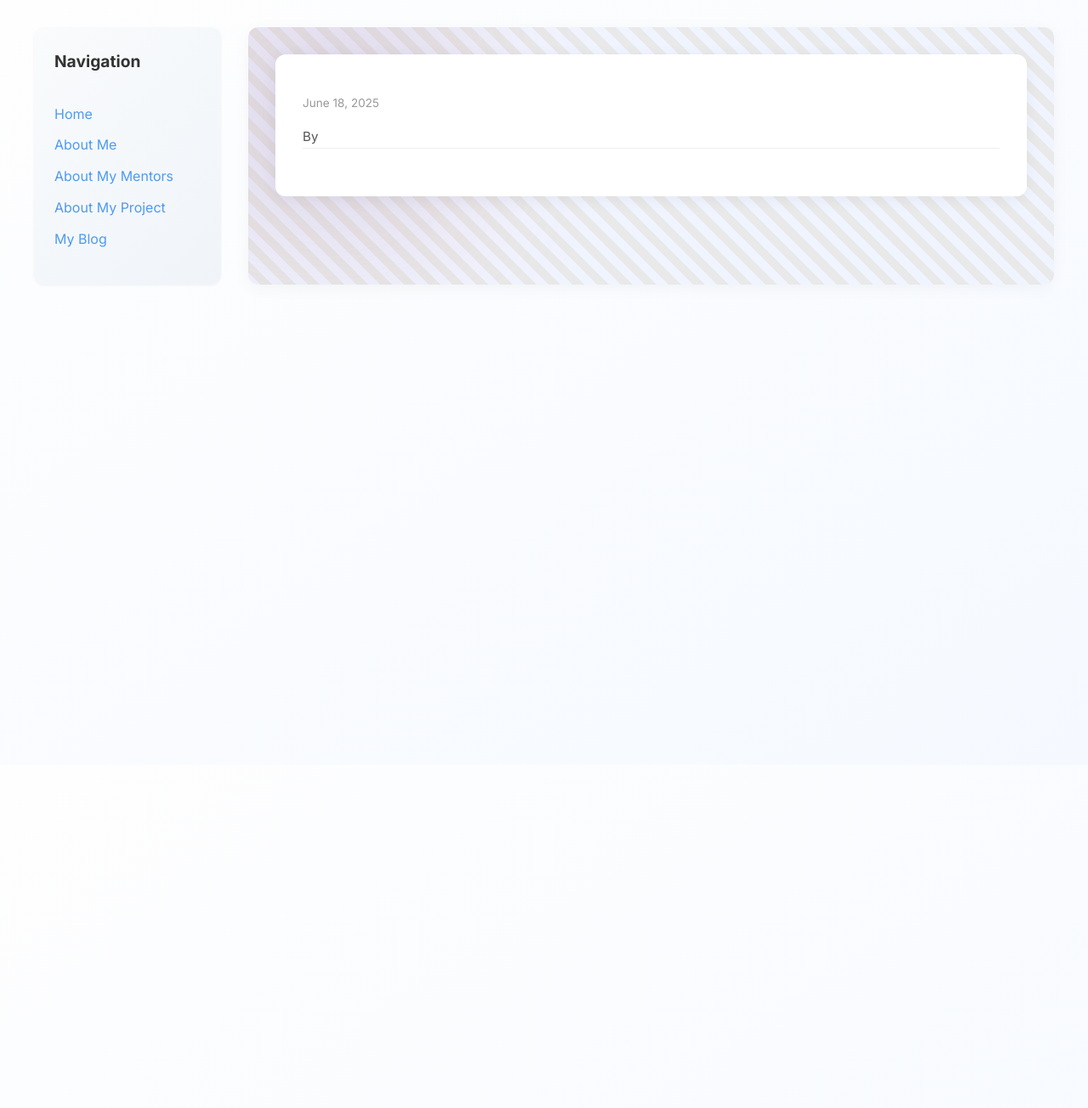
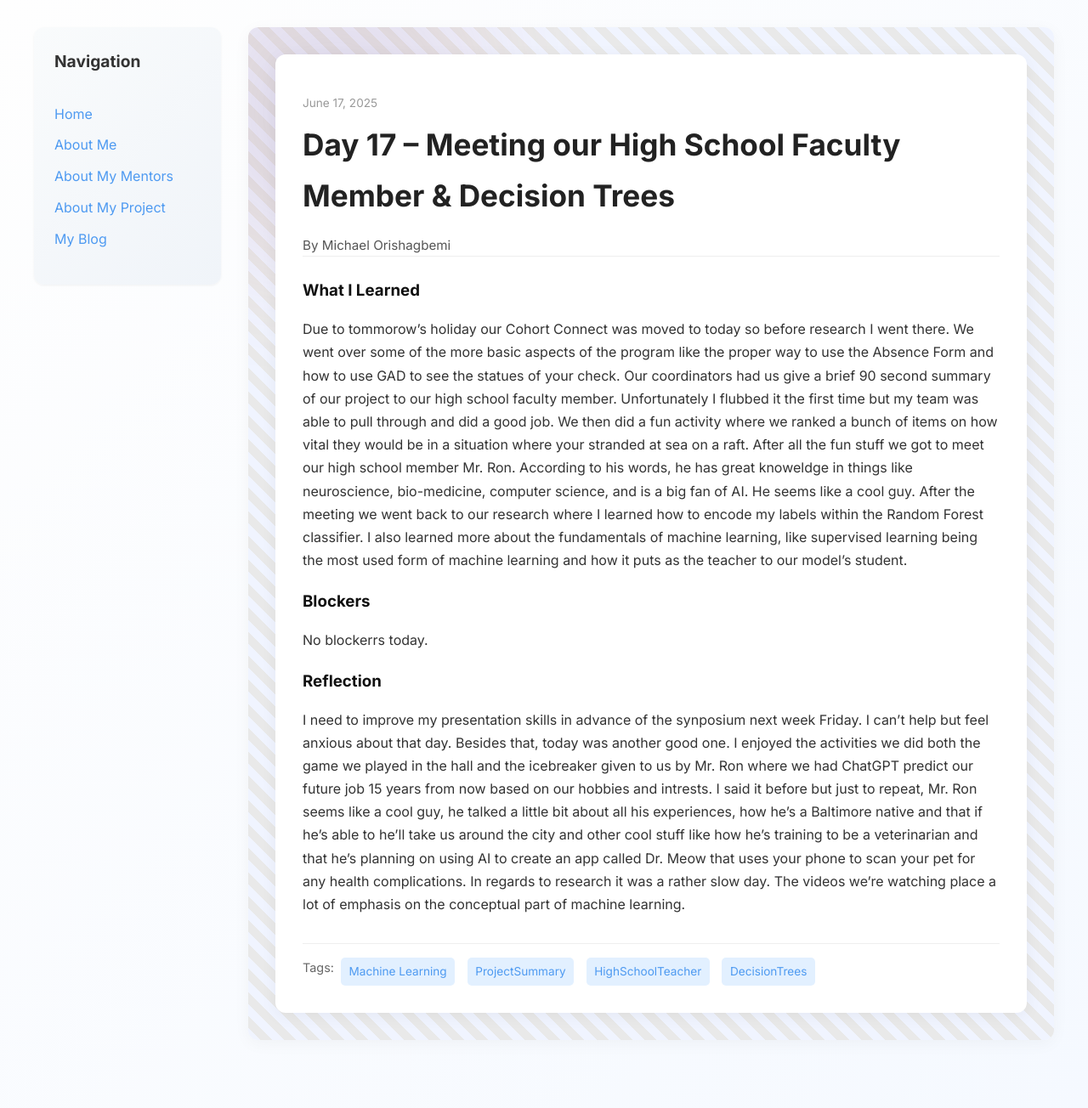
Before and after one commit to miori2/miori2.github.io, a Jekyll site: the page built from _posts/2025-06-18-day-17.md, in a window 1280 px wide. Shown: the whole page at 85% size. Built offline with Jekyll 4.4.1, drawn with Linux system fonts in a browser that asks for light colours; our own code applies the rules of GitHub Pages for plain Markdown files; before the commit the page ends 900 px from its top, so only the background shows below that.

Commit message:
Update 2025-06-18-day-17.md

```diff
--- a/_posts/2025-06-18-day-17.md
+++ b/_posts/2025-06-18-day-17.md
@@ -4,7 +4,7 @@ title: "Day 17 – Meeting our High School Faculty Member & Decision Trees"
 date: 2025-06-17
 author: Michael Orishagbemi
 permalink: /day17.html
-tags: ["Machine Learning", "ProjectSummary", "HighSchoolTeacher", "DecisionTrees", "]
+tags: ["Machine Learning", "ProjectSummary", "HighSchoolTeacher", "DecisionTrees",]
 
 what_i_learned: |
   Due to tommorow's holiday our Cohort Connect was moved to today so before research I went there. We went over some of the more basic aspects of the program like the proper way to use the Absence Form and how to use GAD to see the statues of your check. Our coordinators had us give a brief 90 second summary of our project to our high school faculty member. Unfortunately I flubbed it the first time but my team was able to pull through and did a good job. We then did a fun activity where we ranked a bunch of items on how vital they would be in a situation where your stranded at sea on a raft. After all the fun stuff we got to meet our high school member Mr. Ron. According to his words, he has great knoweldge in things like neuroscience, bio-medicine, computer science, and is a big fan of AI. He seems like a cool guy. After the meeting we went back to our research where I learned how to encode my labels within the Random Forest classifier. I also learned more about the fundamentals of machine learning, like supervised learning being the most used form of machine learning and how it puts as the teacher to our model's student.
```
